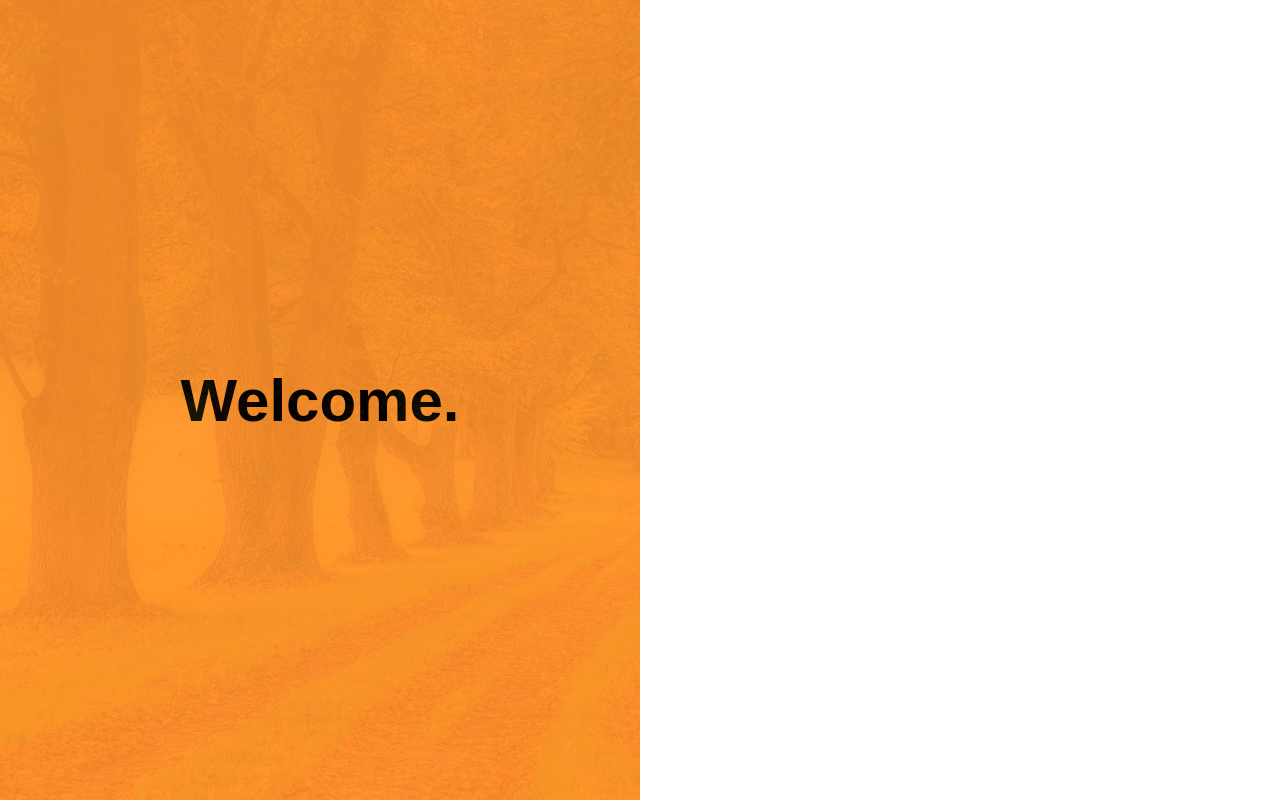
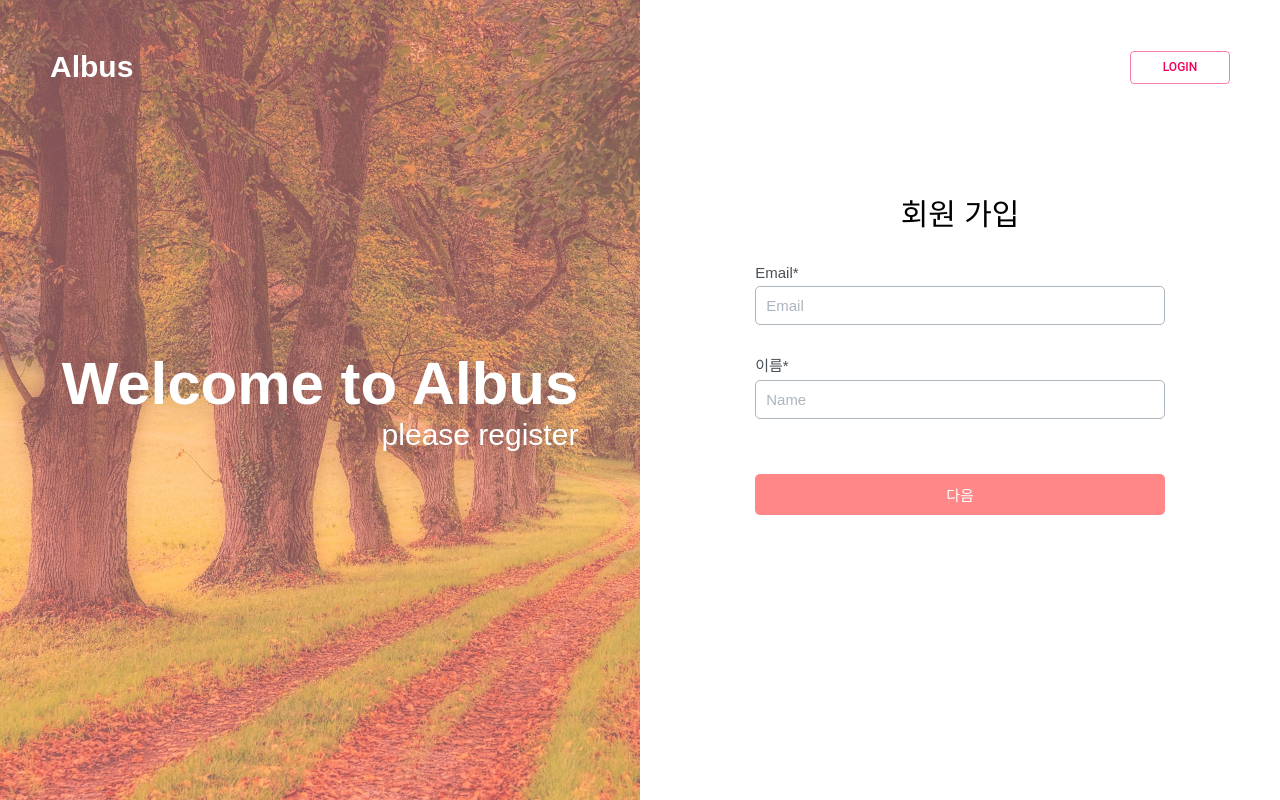
Before and after one commit to yonghyun-lee/Albus-front, a React app: page /register in a window 1280 px wide. Built offline with nearby package versions, Linux system fonts and the light colour scheme.

Commit message:
회원 가입 페이지 디자인 완료

```diff
--- a/src/components/LandingBody/LandingBody.scss
+++ b/src/components/LandingBody/LandingBody.scss
@@ -4,7 +4,7 @@
   color: #ffffff;
   font-family: $DancingScript;
   font-size: 5rem;
-  height: 85vh;
+  height: 100vh;
   display: flex;
   justify-content: center;
   align-items: center;
--- a/src/components/LandingHeader/Header.scss
+++ b/src/components/LandingHeader/Header.scss
@@ -2,9 +2,9 @@
 
 nav {
   color: #ffffff;
-  padding-top: 6rem;
-  padding-left: 8rem;
-  padding-right: 8rem;
+  position: absolute;
+  width: 100%;
+  padding: 50px;
   display: flex;
   justify-content: space-between;
   align-items: center;
@@ -13,4 +13,5 @@ nav {
     font-size: 1.2rem;
     width: 100px;
   }
+  z-index: 999;
 }
--- a/src/components/RegisterForm/RegisterForm.js
+++ b/src/components/RegisterForm/RegisterForm.js
@@ -5,7 +5,22 @@ class RegisterForm extends Component {
   render() {
     return (
       <div className="registerForm">
-
+        <form acion="">
+          <div className="registerFormTitle">
+            회원 가입
+          </div>
+          <div className="registerInput">
+            <label htmlFor="email">Email*</label>
+            <input id="email" type="email" placeholder="Email" autoComplete="off"/>
+          </div>
+          <div className="registerInput">
+            <label htmlFor="name">이름*</label>
+            <input id="name" type="text" placeholder="Name" autoComplete="off"/>
+          </div>
+          <div className="registerInput">
+            <input type="submit" value="다음"/>
+          </div>
+        </form>
       </div>
     );
   }
--- a/src/components/RegisterForm/RegisterForm.scss
+++ b/src/components/RegisterForm/RegisterForm.scss
@@ -4,4 +4,56 @@
   background-color: white;
   flex: 1;
   height: 100vh;
+  display: flex;
+  justify-content: center;
+  align-items: center;
+
+  form {
+    //background-color: white;
+    width: 80%;
+    height: 60vh;
+    display: flex;
+    align-items: center;
+    flex-direction: column;
+    //box-shadow: 0 0.5em 0.5em 0.5em rgba(0,0,0,.25);
+    //border-radius: 10px;
+
+    .registerFormTitle {
+      font-size: 3rem;
+      display: flex;
+      margin: 30px;
+    }
+
+    .registerInput {
+      width: 80%;
+      height:90px;
+      display: flex;
+      flex-direction: column;
+
+      label {
+        color: #495057;
+        font-size: 1.5rem;
+        padding: 0 0 5px 0;
+      }
+
+      input {
+        font-size: 1.5rem;
+        padding: 10px;
+        border: 1px solid #adb5bd;
+        border-radius: 5px;
+        background-color: inherit;
+      }
+
+      input::placeholder {
+        color: #adb5bd;
+      }
+
+      input[type='submit'] {
+        margin-top: 30px;
+        background-color: #ff8787;
+        border: none;
+        color: white;
+      }
+    }
+  }
 }
--- a/src/components/RegisterTemplate/RegisterTemplate.js
+++ b/src/components/RegisterTemplate/RegisterTemplate.js
@@ -2,11 +2,13 @@ import React, { Component } from 'react';
 import './RegisterTemplate.scss';
 import RegisterTitle from "../RegisterTitle/RegisterTitle";
 import RegisterFormContainer from "../../containers/RegisterFormContainer";
+import Header from "../LandingHeader/Header";
 
 class RegisterTemplate extends Component {
   render() {
     return (
       <div className="registerTemplate">
+        <Header/>
         <RegisterTitle/>
         <RegisterFormContainer/>
       </div>
--- a/src/components/RegisterTemplate/RegisterTemplate.scss
+++ b/src/components/RegisterTemplate/RegisterTemplate.scss
@@ -4,6 +4,8 @@
   width: 100%;
   height: 100vh;
   background: url("../../static/images/intro.jpg");
+  //background: linear-gradient(to right, white, #FFF0F5);
+  //background-color: #FFF0F5;
   background-size: cover;
   display: flex;
 }
--- a/src/components/RegisterTitle/RegisterTitle.js
+++ b/src/components/RegisterTitle/RegisterTitle.js
@@ -6,7 +6,8 @@ class RegisterTitle extends Component {
     return (
       <div className="registerTitle">
         <div className="registerOverview">
-          <h1>Welcome.</h1>
+          <h1>Welcome to Albus</h1>
+          <p>please register</p>
         </div>
       </div>
     );
--- a/src/components/RegisterTitle/RegisterTitle.scss
+++ b/src/components/RegisterTitle/RegisterTitle.scss
@@ -1,8 +1,7 @@
 @import "../../styles/utils";
 
 .registerTitle {
-  background-color: #ff922b;
-  opacity: 0.9;
+  background-color: rgba(255, 168, 168, 0.5);
   width: 50%;
   height: 100vh;
   display: flex;
@@ -11,7 +10,11 @@
   font-family: $RobotoLt;
 
   .registerOverview {
-    color: black;
+    color: white;
     font-size: 3rem;
+
+    p {
+      float: right;
+    }
   }
 }
```
